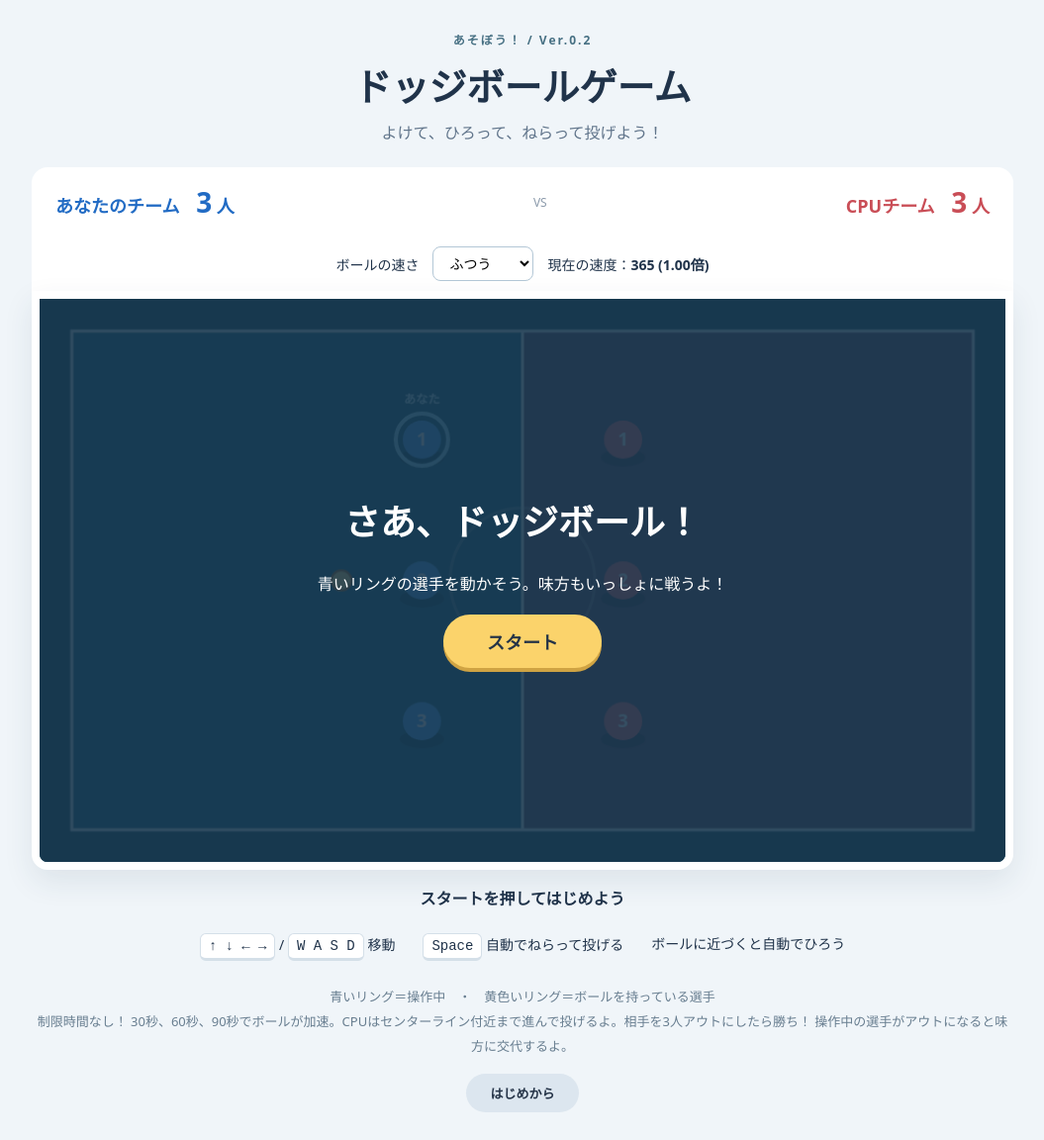
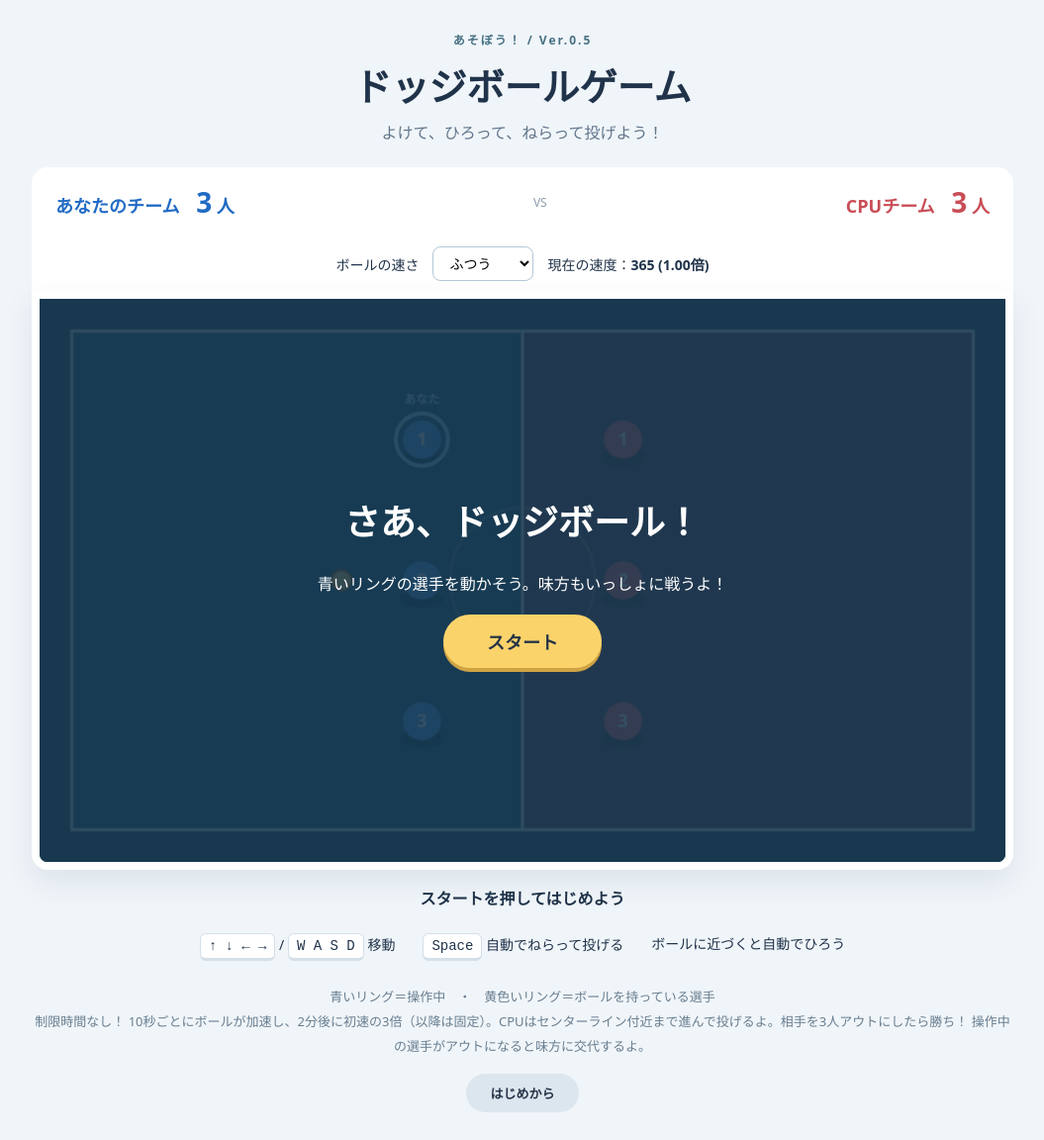
Before and after one commit to sekobass/dodgeball-game, a plain HTML site: page index.html in a window 1280 px wide. Shown: the whole page at 99% size, without its empty margins (112-1167 px from the left). Drawn offline with Linux system fonts and the light colour scheme.

Commit message:
Show updated ball acceleration rules and version

```diff
--- a/index.html
+++ b/index.html
@@ -2,12 +2,12 @@
 <html lang="ja">
 <head><meta charset="utf-8"><meta name="viewport" content="width=device-width,initial-scale=1"><title>ドッジボールゲーム</title><link rel="stylesheet" href="style.css"><script src="game.js" defer></script></head>
 <body><main>
-<header><span class="badge">あそぼう！ / Ver.0.2</span><h1>ドッジボールゲーム</h1><p>よけて、ひろって、ねらって投げよう！</p></header>
+<header><span class="badge">あそぼう！ / Ver.0.5</span><h1>ドッジボールゲーム</h1><p>よけて、ひろって、ねらって投げよう！</p></header>
 <section class="score" aria-label="残り人数"><strong class="blue">あなたのチーム <span id="blueCount">3</span> 人</strong><span>VS</span><strong class="red">CPUチーム <span id="redCount">3</span> 人</strong></section>
 <div class="game-settings"><label for="speedSetting">ボールの速さ</label><select id="speedSetting"><option value="290">ゆっくり</option><option value="365" selected>ふつう</option><option value="440">はやい</option></select><span>現在の速度：<strong id="ballSpeed">365 (通常)</strong></span></div>
 <div class="arena"><canvas id="court" width="960" height="560" aria-label="左が青チーム、右が赤チームのドッジボールコート"></canvas><div id="overlay"><h2 id="message">さあ、ドッジボール！</h2><p id="detail">青いリングの選手を動かそう。味方もいっしょに戦うよ！</p><button id="start">スタート</button></div></div>
 <p id="status" role="status" aria-live="polite">スタートを押してはじめよう</p>
 <section class="help"><p><kbd>↑ ↓ ← →</kbd> / <kbd>W A S D</kbd> 移動</p><p><kbd>Space</kbd> 自動でねらって投げる</p><p>ボールに近づくと自動でひろう</p></section>
-<footer>青いリング＝操作中　・　黄色いリング＝ボールを持っている選手<br>制限時間なし！ 30秒、60秒、90秒でボールが加速。CPUはセンターライン付近まで進んで投げるよ。相手を3人アウトにしたら勝ち！ 操作中の選手がアウトになると味方に交代するよ。</footer>
+<footer>青いリング＝操作中　・　黄色いリング＝ボールを持っている選手<br>制限時間なし！ 10秒ごとにボールが加速し、2分後に初速の3倍（以降は固定）。CPUはセンターライン付近まで進んで投げるよ。相手を3人アウトにしたら勝ち！ 操作中の選手がアウトになると味方に交代するよ。</footer>
 <button id="restart" class="secondary">はじめから</button>
 </main></body></html>
```
